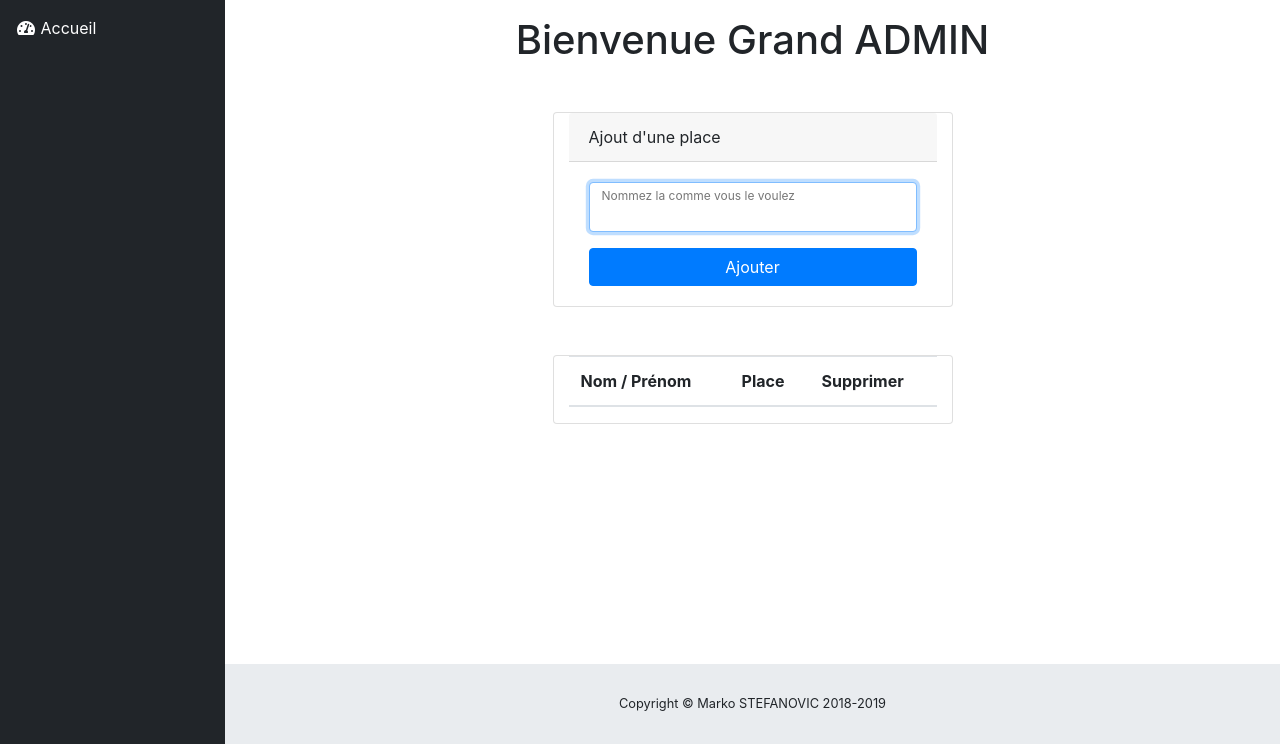
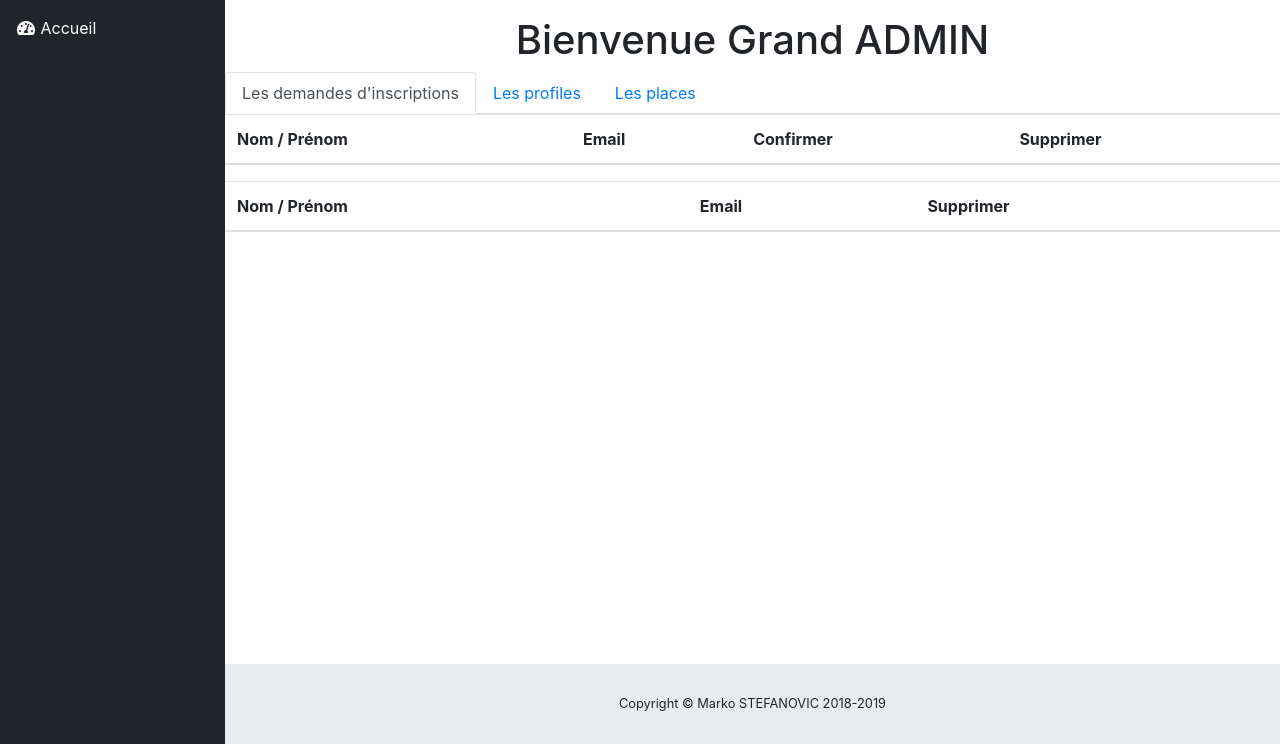
Before and after one commit to MarkoStefanovic-98/ParkingBts, a PHP site: page /admin in a window 1280 px wide. Shown: the part 56-800 px from the top of the page. Run offline with PHP 8.4, Linux system fonts and the light colour scheme; the visitor is signed in with stand-in values (Sample User, id 1); tables that the repository leaves empty or names only in its code hold one stand-in row (values such as "Sample post"); lists and menus that the app fills with data are empty.

Commit message:
Ajout fonction ADMIN

```diff
--- a/Controller/admin.php
+++ b/Controller/admin.php
@@ -10,7 +10,7 @@
         if(isset($_GET['id']))
         {
             suppUser($_GET['id']);
-            header("location:".BASE_URL."/adminController");
+            header("location:".BASE_URL."/admin");
         }
     }
     else
@@ -31,6 +31,7 @@
     $usedPlace = displayUsedPlace();
     $usedPlaceRefus = displayUsedPlaceRefus();
     $acceptme = afficherInscrit();
+    $afficheUser = afficherUser();
 
     require "view/adminView.php";
 
--- a/View/adminView.php
+++ b/View/adminView.php
@@ -4,6 +4,75 @@
 Bienvenue Grand ADMIN
 
 </h1></center>
+<nav>
+    <div class="nav nav-tabs" id="nav-tab" role="tablist">
+    <a class="nav-item nav-link active" id="nav-demandes-tab" data-toggle="tab" href="#nav-demandes" role="tab" aria-controls="nav-demandes" aria-selected="true">Les demandes d'inscriptions</a>
+    <a class="nav-item nav-link" id="nav-profiles-tab" data-toggle="tab" href="#nav-profiles" role="tab" aria-controls="nav-profiles" aria-selected="false">Les profiles</a>
+    <a class="nav-item nav-link" id="nav-places-tab" data-toggle="tab" href="#nav-places" role="tab" aria-controls="nav-places" aria-selected="false">Les places</a>
+    </div>
+</nav>
+<div class="tab-content" id="nav-tabContent">
+    <div class="tab-pane fade show active" id="nav-demandes" role="tabpanel" aria-labelledby="nav-demandes-tab">
+        <table class="table table-hover">
+            <thead>
+                <tr>
+                    <th>Nom / Prénom</th>
+                    <th>Email</th>
+                    <th>Confirmer</th>
+                    <th>Supprimer</th>
+                </tr>
+            </thead>
+            <?php
+        foreach($acceptme as $k => $v)
+            {
+        ?>
+                <tr>
+                    <td>
+                        <?= $v['nom']."  ".$v['prenom'];?>
+                    </td>
+                    <td>
+                        <?= $v['mail'];?>
+                    </td>
+                    <td><a href="<?=BASE_URL;?>/acceptInscrit/<?=$v['id_u'];?>">confirmer</a></td>
+                    <td><a href="<?=BASE_URL;?>/admin/<?=$v['id_u'];?>">Supprimer</a></td>
+                </tr>
+                <?php
+            }
+        ?>
+        </table>
+    </div>
+
+    <div class="tab-pane fade show active" id="nav-profiles" role="tabpanel" aria-labelledby="nav-profiles-tab">
+        <table class="table table-hover">
+            <thead>
+                <tr>
+                    <th>Nom / Prénom</th>
+                    <th>Email</th>
+                    <th>Supprimer</th>
+                </tr>
+            </thead>
+            <?php
+        foreach($afficheUser as $key => $value)
+            {
+        ?>
+                <tr>
+                    <td>
+                        <?= $value['nom']."  ".$value['prenom'];?>
+                    </td>
+                    <td>
+                        <?= $value['mail'];?>
+                    </td>
+                    <td><a href="<?=BASE_URL;?>/admin/<?=$value['id_u'];?>">Supprimer</a></td>
+                </tr>
+                <?php
+            }
+        ?>
+        </table>
+    </div>
+
+
+    <div class="tab-pane fade" id="nav-places" role="tabpanel" aria-labelledby="nav-places-tab">
+        <div class="card card-login mx-auto mt-5 col-md-6">
             <div class="container">
                 <div class="card card-login mx-auto mt-5 col-md-6">
                     <div class="card-header">Ajout d'une place</div>
@@ -20,7 +89,6 @@ Bienvenue Grand ADMIN
                     </div>
                 </div>
             </div>
-    <div class="card card-login mx-auto mt-5 col-md-6">
             <table class="table table-hover">
                 <thead>
                     <tr>
@@ -30,20 +98,22 @@ Bienvenue Grand ADMIN
                     </tr>
                 </thead>
                 <tbody>
-
                     <?php
                 while($reponse = $usedPlace->fetch())
                 {
             ?>
-
                         <tr>
-                    <td><?= $reponse['nom']." ".$reponse['prenom'];?></td>
-                    <td><?= $reponse['nom_p'];?></td>
+                            <td>
+                                <?= $reponse['nom']." ".$reponse['prenom'];?>
+                            </td>
+                            <td>
+                                <?= $reponse['nom_p'];?>
+                            </td>
                             <td><a href="<?=BASE_URL;?>/deleteUsedPlace/<?= $reponse['id_p'];?>">Supprimer</a></td>
                         </tr>
-
                         <?php } ?>
-
                 </tbody>
             </table>
         </div>
+    </div>
+</div>
```
Also changed, not shown: Controller/acceptInscrit.php (added, +8 -0 lines). Lines whose indentation alone changed are shown as unchanged.
